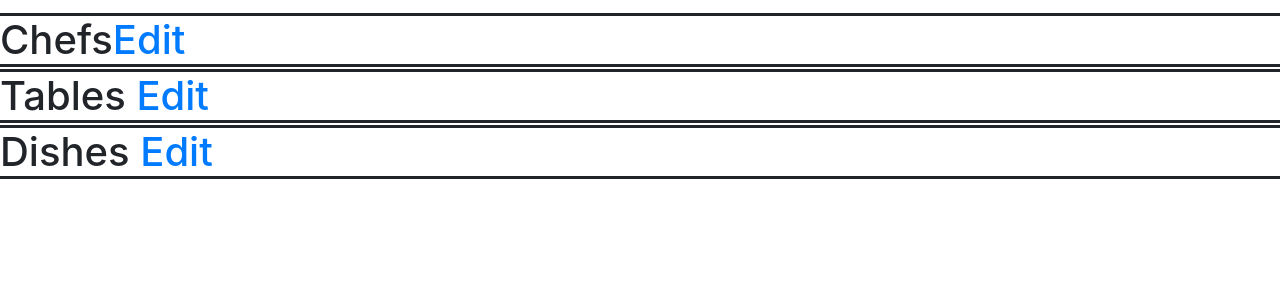
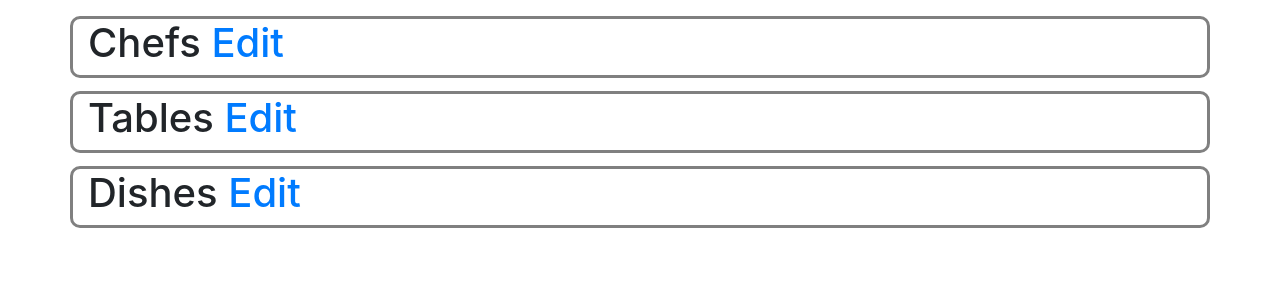
Before and after one commit to pabloare/campsite, a Django app: page /manager/home/ in a window 1280 px wide. Shown: the part 48-348 px from the top of the page. Run offline with Django 3.2, Linux system fonts and the light colour scheme; the visitor is signed in with stand-in values (Sample User, id 1); data that the repository does not hold is empty; some libraries are stand-ins or nearby versions.

Commit message:
d+ to home page manager

```diff
--- /dev/null
+++ b/manager/static/login-home-manager.css
@@ -0,0 +1,6 @@
+.mydiv {
+  margin-top: 1%;
+  border-color: gray;
+  border-radius: 10px;
+  border-style: solid;
+}
--- a/manager/templates/login_home.html
+++ b/manager/templates/login_home.html
@@ -2,29 +2,29 @@
 {% load static %}
   {% block title%}
   <title>Home</title>
+  <link rel="stylesheet" href="{% static 'login-home-manager.css' %}" type="text/css">
+
   {% endblock %}
   {% block breadcrumbs %}
   <li class="breadcrumb-item active" aria-current="page">Home</li>
-
   {% endblock %}
   {% block body %}
-  <div style="outline-style: solid;">
-  <h1>Chefs<a href="edit-chef">Edit</a></h1>
+  <div class="container mydiv">
+  <h1>Chefs <a href="edit-chef">Edit</a></h1>
   {% for chef in request.user.manager.restaurant.chef.all %}
   <p>  Id: {{ chef.chef_id }} </p>
   {% endfor %}
+</div>
 
-</div>
-<div style="outline-style: solid;">
+<div class="container mydiv">
   <h1>Tables <a href="edit-tables">Edit</a></h1>
   {% for table in request.user.manager.restaurant.table.all %}
     <p>Table Number: {{ table.table_number }}, Number of Seats:({{ table.seat.all.count }})</p>
   {% endfor %}
+</div>
 
-</div>
-<div style="outline-style: solid;">
+<div class="container mydiv">
   <h1>Dishes <a href="edit-dish">Edit</a></h1>
-
   {% for dish in request.user.manager.restaurant.dish.all %}
   <p>  Id: {{ dish.dish_number }}, Name : {{ dish.name }}</p>
   {% endfor %}
```
